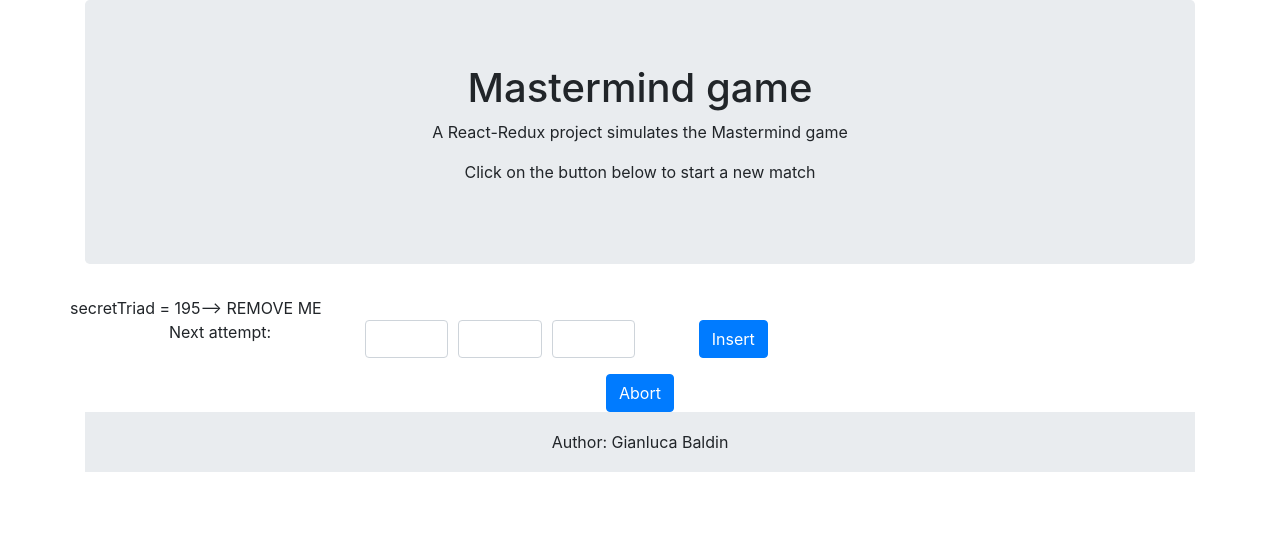
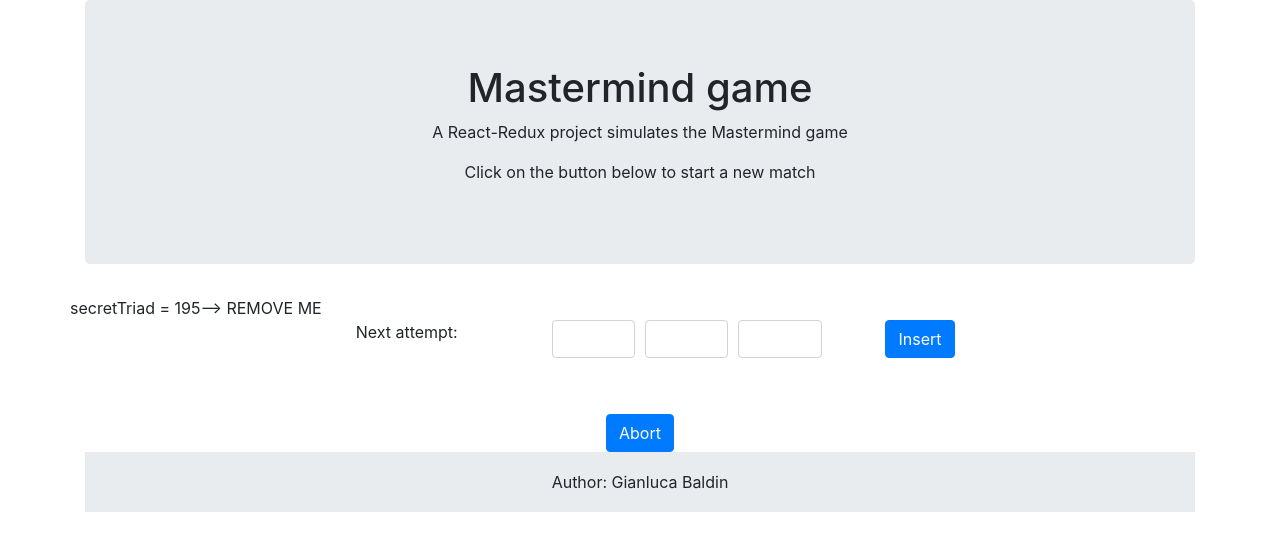
Before and after one commit to gianlucabaldin/mastermind, a React (Create React App) app: page / in a window 1280 px wide. Both pictures are taken after a click on the button "Start". Shown: the top 550 px of the page. Built offline with nearby package versions, Linux system fonts and the light colour scheme.

Commit message:
centering and styling error msg

```diff
--- a/src/components/Attempt.jsx
+++ b/src/components/Attempt.jsx
@@ -1,5 +1,5 @@
 import React, { useState } from "react";
-import { Col, Button, Form } from "react-bootstrap";
+import { Row, Col, Button, Form } from "react-bootstrap";
 import { connect } from "react-redux";
 import { abort, insertAttempt } from "../store/actions/mastermindActions";
 import PropTypes from "prop-types";
@@ -10,7 +10,7 @@ const Attempt = ({ abort, insertAttempt }) => {
     n1: "",
     n2: "",
     n3: ""
-  }
+  };
   const [invalidMessage, setInvalidMessage] = useState();
   const [attempt, setAttempt] = useState(emptyAttempt);
 
@@ -32,20 +32,17 @@ const Attempt = ({ abort, insertAttempt }) => {
         return;
       }
     }
-
-    insertAttempt([
-      Number(attempt.n1),
-      Number(attempt.n2),
-      Number(attempt.n3)
-    ]);
+    insertAttempt([Number(attempt.n1), Number(attempt.n2), Number(attempt.n3)]);
     setInvalidMessage("");
     setAttempt(emptyAttempt);
     return;
   };
 
   return (
+    <Row>
+      <Col>
         <Form onSubmit={handleSubmit}>
-      <Form.Row>
+          <Form.Row className="justify-content-md-center">
             <Form.Group as={Col} xs={3}>
               <Form.Label>Next attempt:</Form.Label>
             </Form.Group>
@@ -77,14 +74,13 @@ const Attempt = ({ abort, insertAttempt }) => {
               />
             </Form.Group>
             <Form.Group as={Col} xs={2}>
-          <Button
-            variant="primary"
-            type="submit"
-          >
+              <Button variant="primary" type="submit">
                 Insert
               </Button>
             </Form.Group>
-        <Form.Group controlId="error">
+          </Form.Row>
+          <Form.Row className="justify-content-md-center">
+            <Form.Group controlId="error" className="attempt__invalidMessage">
               <Form.Label>{invalidMessage}</Form.Label>
             </Form.Group>
           </Form.Row>
@@ -92,6 +88,8 @@ const Attempt = ({ abort, insertAttempt }) => {
             Abort
           </Button>
         </Form>
+      </Col>
+    </Row>
   );
 };
 
--- a/src/style/attempt.css
+++ b/src/style/attempt.css
@@ -4,3 +4,8 @@
   padding-right: 0;
   background-image: none;
 }
+
+.attempt__invalidMessage {
+  color: red;
+  font-weight: 500;
+}
```
Lines whose indentation alone changed are shown as unchanged.
